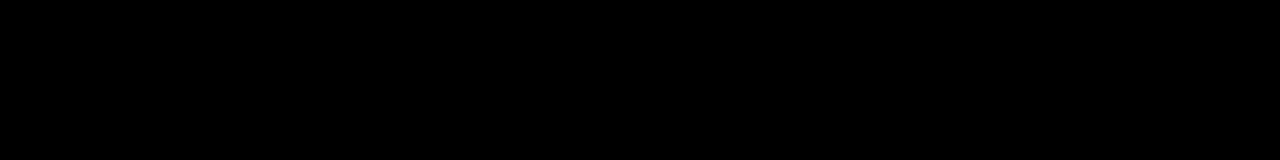
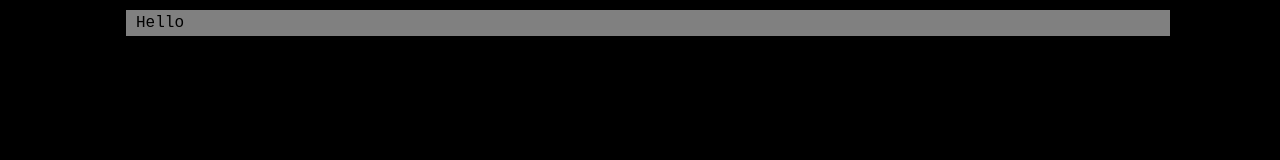
Before and after one commit to Shadow8928/Gaming, a plain HTML site: page index.html in a window 1280 px wide. Shown: the top 160 px of the page. Drawn offline with Linux system fonts and the light colour scheme.

Commit message:
Update index.html

```diff
--- a/index.html
+++ b/index.html
@@ -4,7 +4,7 @@
 <head>
   <meta charset="utf-8">
   <meta name="viewport" content="width=device-width">
-  <title>Project Gaming: Home</title>
+  <title>Home</title>
   <link rel="icon" type="image/png" href="favicon.png">
   <link href="/style.css" rel="stylesheet" type="text/css"/>
 </head>
@@ -12,7 +12,7 @@
 <body>
   <div id= "head">
   </div>
-
+  <a class = "bigButton">Hello</a>
 </body>
 
 </html>
```
